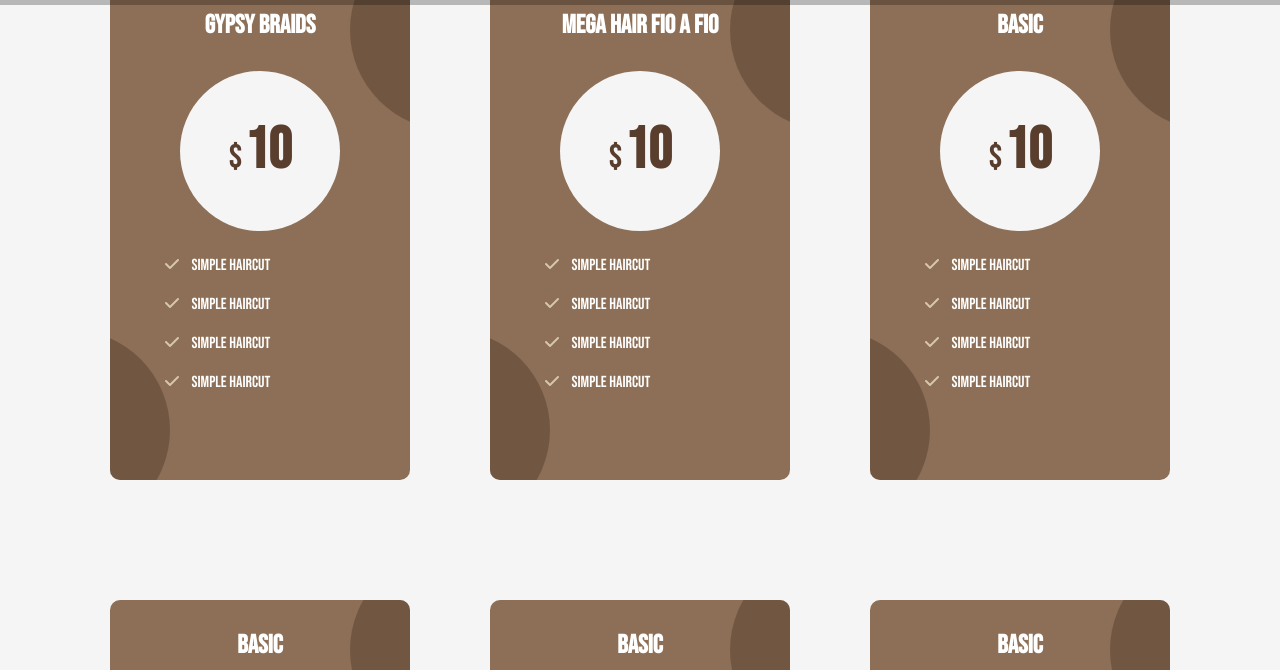
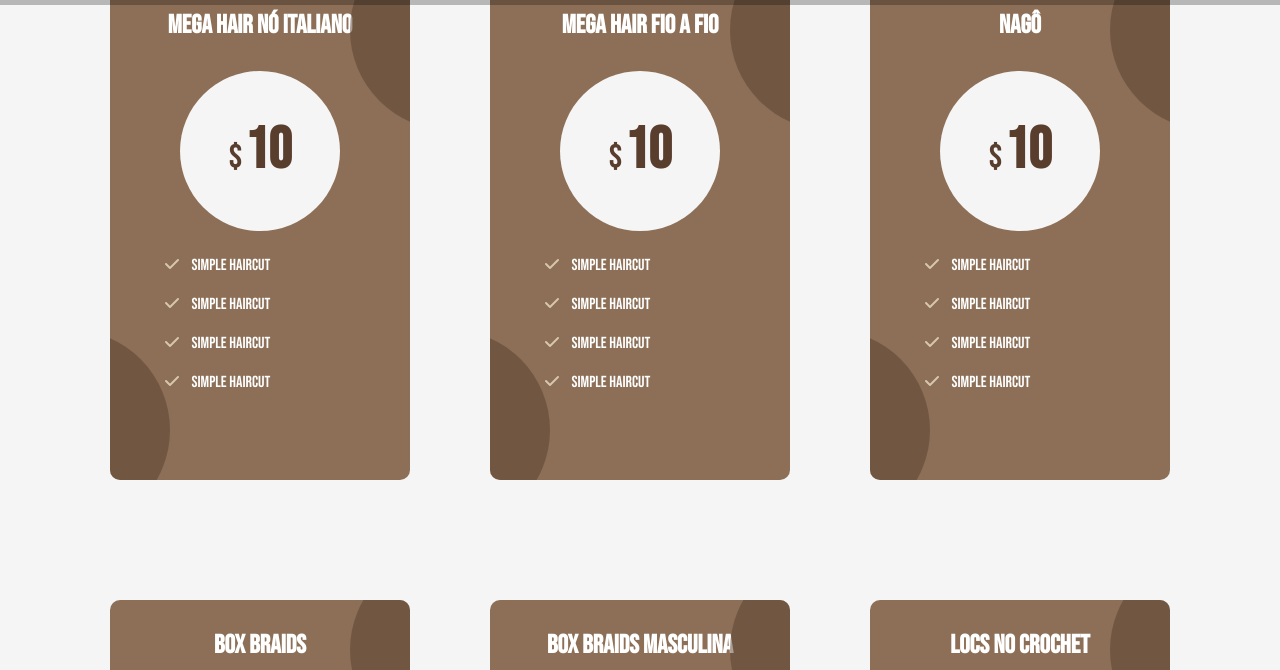
Before and after one commit to saminkka/TCC-Salao-CassiaSantos, a plain HTML site: page servicos.html in a window 1280 px wide. Shown: the part 80-750 px from the top of the page. Drawn offline with nearby package versions, Linux system fonts and the light colour scheme.

Commit message:
Update servicos.html

```diff
--- a/servicos.html
+++ b/servicos.html
@@ -34,7 +34,7 @@
   <section class="pricing" id="pricing">
     <div class="box-container">
       <div class="box">
-        <h3 class="title"> Gypsy braids </h3>
+        <h3 class="title"> Mega Hair Nó Italiano </h3>
         <div class="price">
           <span class="currency">$</span>
           <span class="amount">10</span>
@@ -64,7 +64,7 @@
       </div>
 
            <div class="box">
-        <h3 class="title"> basic </h3>
+        <h3 class="title"> Nagô </h3>
         <div class="price">
           <span class="currency">$</span>
           <span class="amount">10</span>
@@ -86,7 +86,7 @@
   <section class="pricing" id="pricing">
     <div class="box-container">
       <div class="box">
-        <h3 class="title"> basic </h3>
+        <h3 class="title"> Box Braids </h3>
         <div class="price">
           <span class="currency">$</span>
           <span class="amount">10</span>
@@ -101,7 +101,7 @@
       </div>
 
            <div class="box">
-        <h3 class="title"> basic </h3>
+        <h3 class="title"> Box braids Masculina </h3>
         <div class="price">
           <span class="currency">$</span>
           <span class="amount">10</span>
@@ -116,7 +116,7 @@
       </div>
 
            <div class="box">
-        <h3 class="title"> basic </h3>
+        <h3 class="title"> Locs no Crochet </h3>
         <div class="price">
           <span class="currency">$</span>
           <span class="amount">10</span>
```
